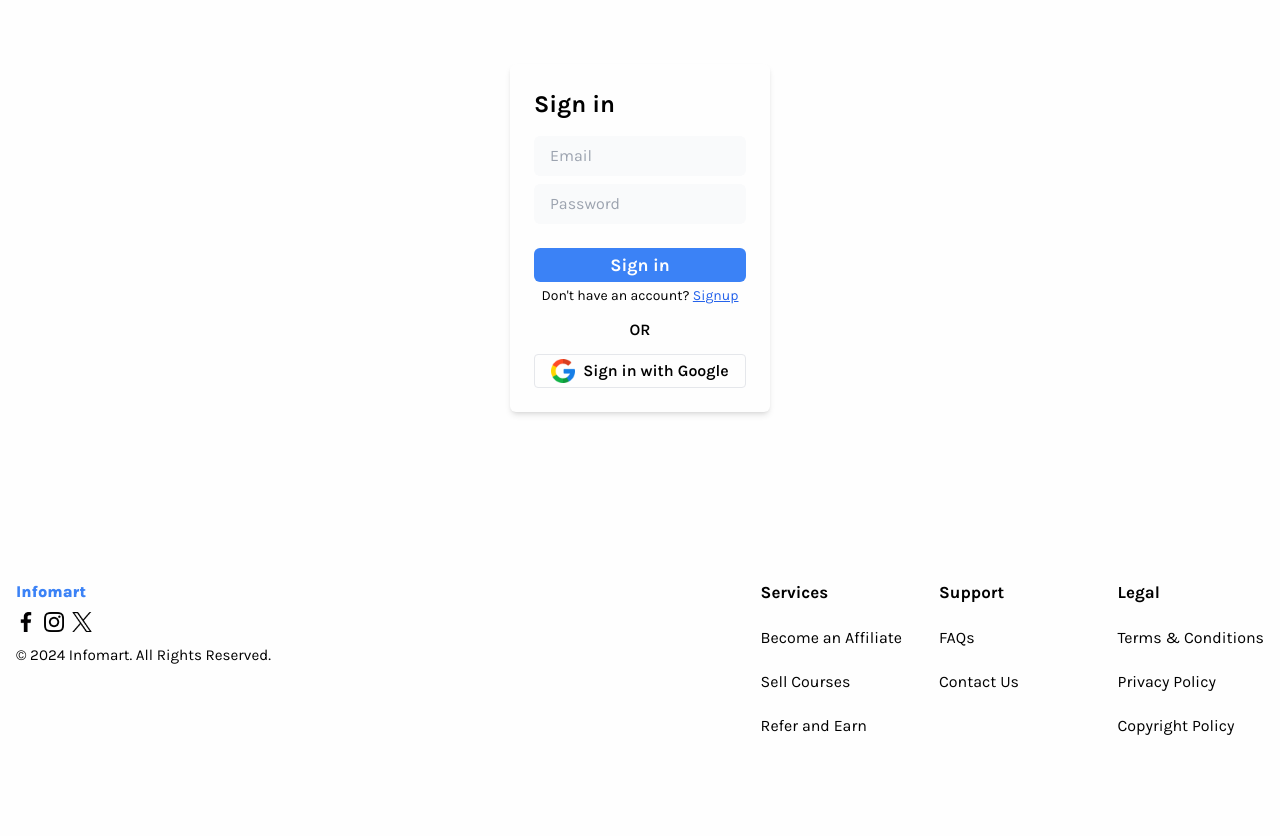
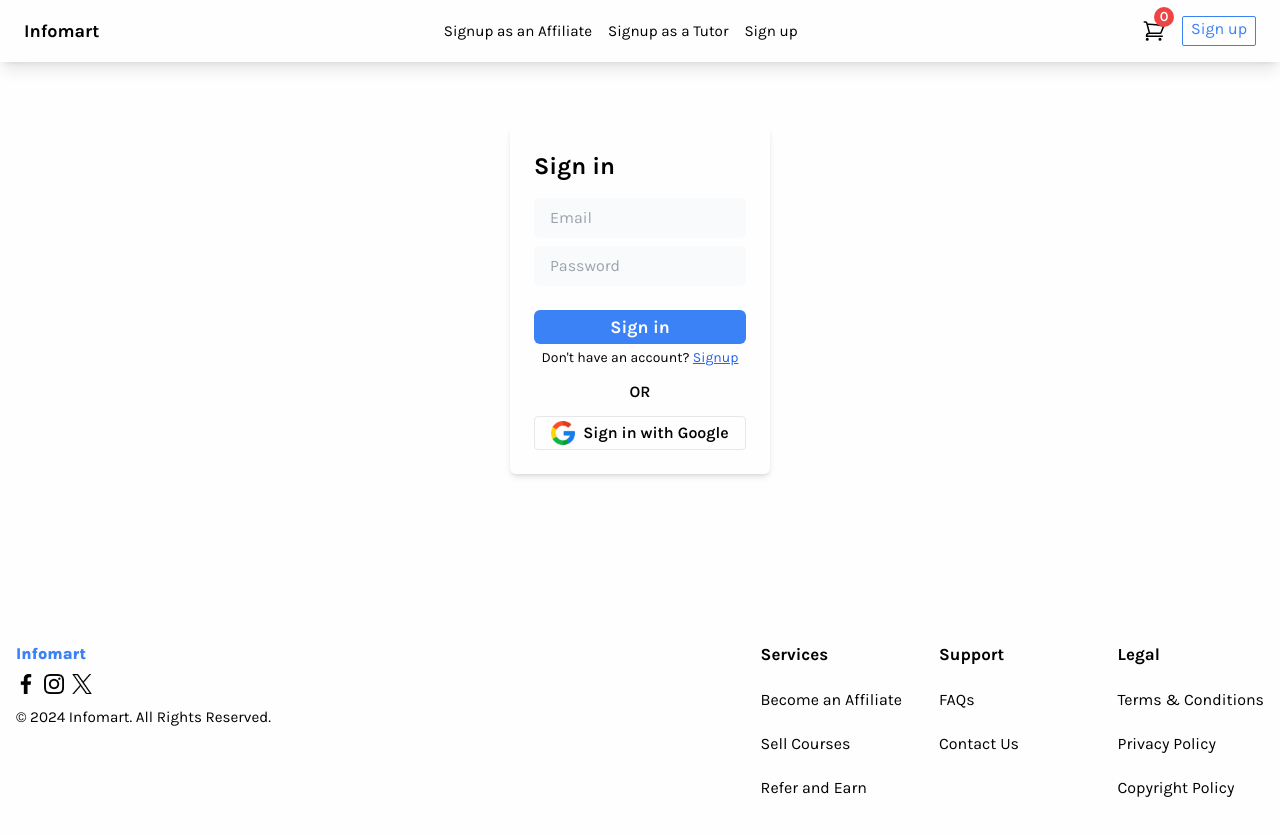
Before and after one commit to IfeanyichukwuMiracle/ahiaozi, a React (Vite) app in the folder client/: page /auth/login in a window 1280 px wide. Shown: the top 836 px of the page. Built offline with nearby package versions, Linux system fonts and the light colour scheme.

Commit message:
Login page ui update

```diff
--- a/client/src/pages/Login/Login.jsx
+++ b/client/src/pages/Login/Login.jsx
@@ -1,5 +1,5 @@
 import { useContext, useState } from "react";
-import { Footer } from "../../components";
+import { Footer, Header } from "../../components";
 import { Link, useNavigate } from "react-router-dom";
 import toast, { Toaster } from "react-hot-toast";
 import googleIcon from "../../assets/google.png";
@@ -53,6 +53,8 @@
   return (
     <>
       <Toaster />
+      <Header />
+
       <section className="w-full py-16 flex justify-center items-center">
         <form
           className="bg-[#fefefe] shadow-md w-max rounded-md p-6"
```
